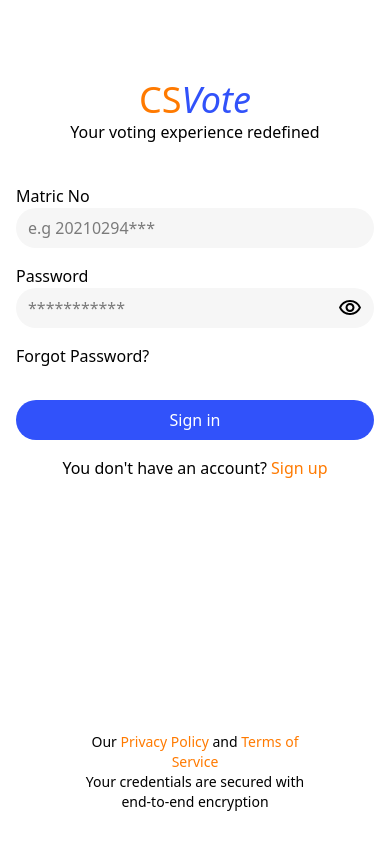
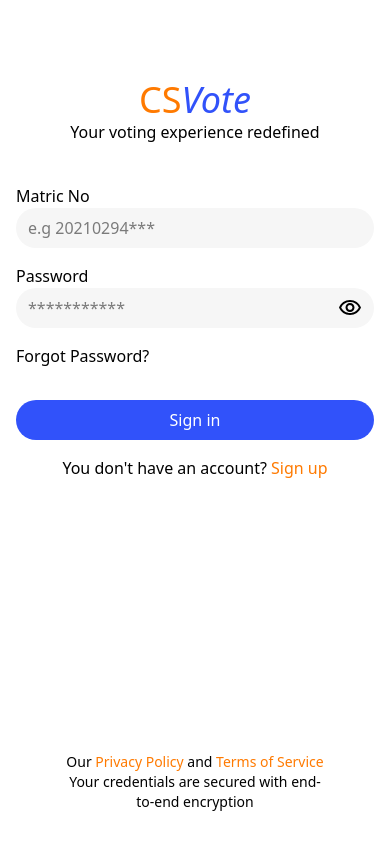
Before and after one commit to Edcology/evoting-frontend, a React (Vite) app: page /sign-in in a window 390 px wide. Built offline with nearby package versions, Linux system fonts and the light colour scheme.

Commit message:
Fixed the positioning

```diff
--- a/src/components/Privacy.jsx
+++ b/src/components/Privacy.jsx
@@ -2,7 +2,7 @@ import React from 'react'
 
 const Privacy = () => {
   return (
-    <div className='text-center text-sm pb-6 fixed bottom-2 px-18 lg:px-14'>
+    <div className='text-center text-sm pb-6 fixed bottom-2 px-16 lg:px-14'>
         <p>Our <span className='font-medium text-[#FF7A00]'>Privacy Policy</span> and <span className='font-medium text-[#FF7A00]'>Terms of Service</span></p>
         <p className='text-center'>Your credentials are secured with end-to-end encryption</p>
     </div>
```
